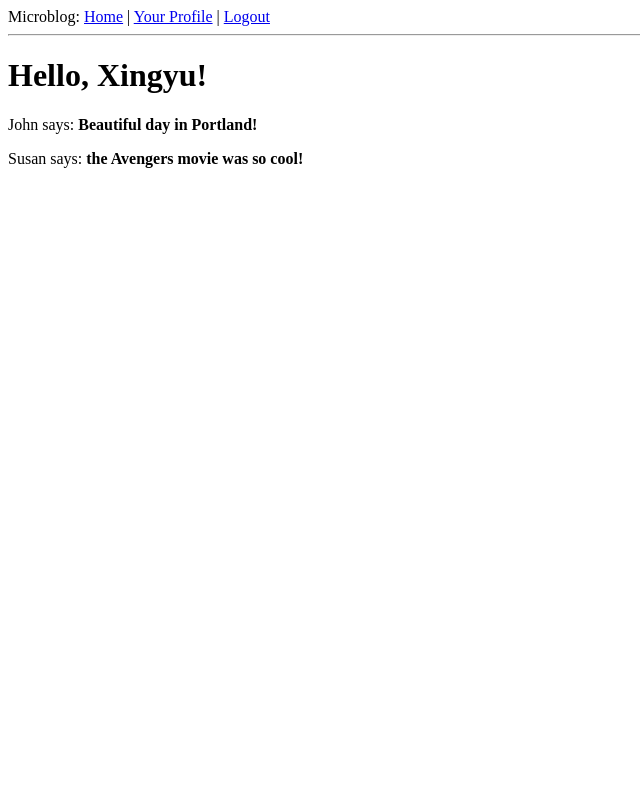
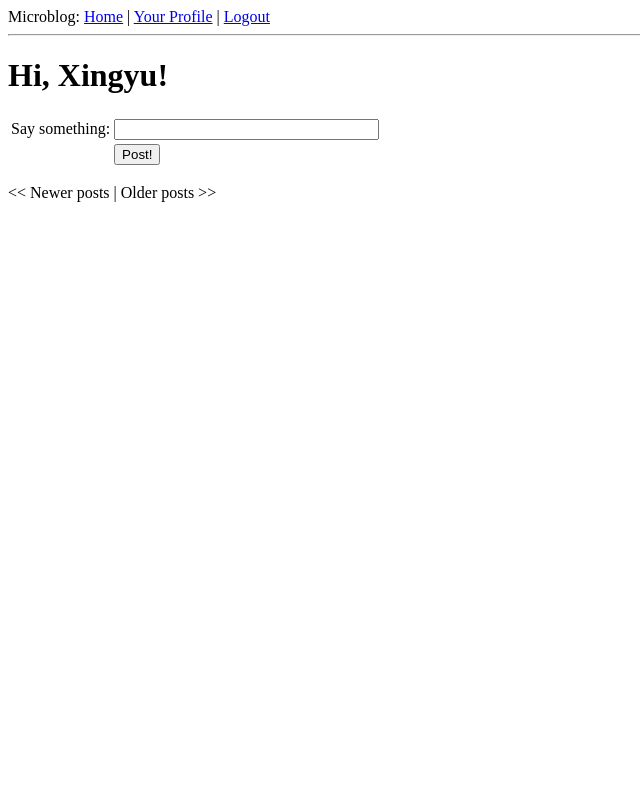
Before and after one commit to jian6/microblog-flask, a Flask app: page / in a window 1280 px wide. Shown: the whole page, without its empty margins (0-640 px from the left). Run offline with Flask 2, Linux system fonts and the light colour scheme; a user stored in the database is signed in; data comes from the database, SQL or seed files in the repository; both versions use the stored data as it was after the commit.

Commit message:
add pagination

```diff
--- a/app/forms.py
+++ b/app/forms.py
@@ -25,3 +25,5 @@ class EditForm(Form):
             self.nickname.errors.append('This nickname is already in use. Please choose another one.')
             return False
         return True
+class PostForm(Form):
+    post = StringField('post', validators=[DataRequired()])
--- a/app/templates/index.html
+++ b/app/templates/index.html
@@ -1,7 +1,33 @@
+<!-- extend base layout -->
 {% extends "base.html" %}
+
 {% block content %}
-  <h1>Hello, {{ user.nickname }}!</h1>
-  {% for post in posts %}
-  <div><p>{{ post.author.nickname }} says: <b>{{ post.body}}</b></p></div>
+  <h1>Hi, {{ g.user.nickname }}!</h1>
+  <form action="" method="post" name="post">
+      {{ form.hidden_tag() }}
+      <table>
+          <tr>
+              <td>Say something:</td>
+              <td>{{ form.post(size=30, maxlength=140) }}</td>
+              <td>
+              {% for error in form.post.errors %}
+              <span style="color: red;">[{{ error }}]</span><br>
+              {% endfor %}
+              </td>
+          </tr>
+          <tr>
+              <td></td>
+              <td><input type="submit" value="Post!"></td>
+              <td></td>
+          </tr>
+      </table>
+  </form>
+  <!-- posts is a Paginate object -->
+  {% for post in posts.items %}
+  <p>
+    {% include 'post.html' %}
+  </p>
   {% endfor %}
+  {% if posts.has_prev %}<a href="{{ url_for('index', page=posts.prev_num) }}">&lt;&lt; Newer posts</a>{% else %}&lt;&lt; Newer posts{% endif %} |
+  {% if posts.has_next %}<a href="{{ url_for('index', page=posts.next_num) }}">Older posts &gt;&gt;</a>{% else %}Older posts &gt;&gt;{% endif %}
 {% endblock %}
--- a/app/templates/user.html
+++ b/app/templates/user.html
@@ -22,7 +22,10 @@
       </tr>
   </table>
   <hr>
-  {% for post in posts %}
+  <!-- posts is a Paginate object -->
+  {% for post in posts.items %}
       {% include 'post.html' %}
   {% endfor %}
+  {% if posts.has_prev %}<a href="{{ url_for('user', nickname=user.nickname, page=posts.prev_num) }}">&lt;&lt; Newer posts</a>{% else %}&lt;&lt; Newer posts{% endif %} |
+  {% if posts.has_next %}<a href="{{ url_for('user', nickname=user.nickname, page=posts.next_num) }}">Older posts &gt;&gt;</a>{% else %}Older posts &gt;&gt;{% endif %}
 {% endblock %}
--- a/app/views.py
+++ b/app/views.py
@@ -1,29 +1,27 @@
 from flask import render_template, flash, redirect, session, url_for, request, g
 from flask.ext.login import login_user, logout_user, current_user, login_required
 from app import app, db, lm, oid
-from .forms import LoginForm, EditForm
-from .models import User
+from .forms import LoginForm, EditForm, PostForm
+from .models import User, Post
 from datetime import datetime
+from config import POSTS_PER_PAGE
 
-
-@app.route('/')
-@app.route('/index')
+@app.route('/', methods=['GET', 'POST'])
+@app.route('/index', methods=['GET', 'POST'])
+@app.route('/index/<int:page>', methods=['GET', 'POST'])
 @login_required
-def index():
-    user = g.user
-    posts = [
-        {
-            'author': {'nickname': 'John'},
-            'body': 'Beautiful day in Portland!'
-        },
-        {
-            'author': {'nickname': 'Susan'},
-            'body': 'the Avengers movie was so cool!'
-        }
-    ]
+def index(page=1):
+    form = PostForm()
+    if form.validate_on_submit():
+        post = Post(body=form.post.data, timestamp=datetime.utcnow(), author=g.user)
+        db.session.add(post)
+        db.session.commit()
+        flash('Your post is now live!')
+        return redirect(url_for('index'))
+    posts = g.user.followed_posts().paginate(page, POSTS_PER_PAGE, False)
     return render_template('index.html',
                            title='Home',
-                           user=user,
+                           form=form,
                            posts=posts)
 
 @app.route('/login', methods=['GET', 'POST'])
@@ -82,16 +80,14 @@ def logout():
     return redirect(url_for('index'))
 
 @app.route('/user/<nickname>')
+@app.route('/user/<nickname>/<int:page>')
 @login_required
-def user(nickname):
+def user(nickname, page=1):
     user = User.query.filter_by(nickname=nickname).first()
-    if user == None:
+    if user is None:
         flash('User %s not found.' % nickname)
         return redirect(url_for('index'))
-    posts = [
-        {'author': user, 'body': 'Test post #1'},
-        {'author': user, 'body': 'Test post #2'}
-    ]
+    posts = user.posts.paginate(page, POSTS_PER_PAGE, False)
     return render_template('user.html',
                            user=user,
                            posts=posts)
--- a/config.py
+++ b/config.py
@@ -13,3 +13,6 @@ basedir = os.path.abspath(os.path.dirname(__file__))
 
 SQLALCHEMY_DATABASE_URI = 'sqlite:///' + os.path.join(basedir, 'app.db')
 SQLALCHEMY_MIGRATE_REPO = os.path.join(basedir, 'db_repository')
+
+# pagination
+POSTS_PER_PAGE = 3
```
Also changed, not shown: app.db.
